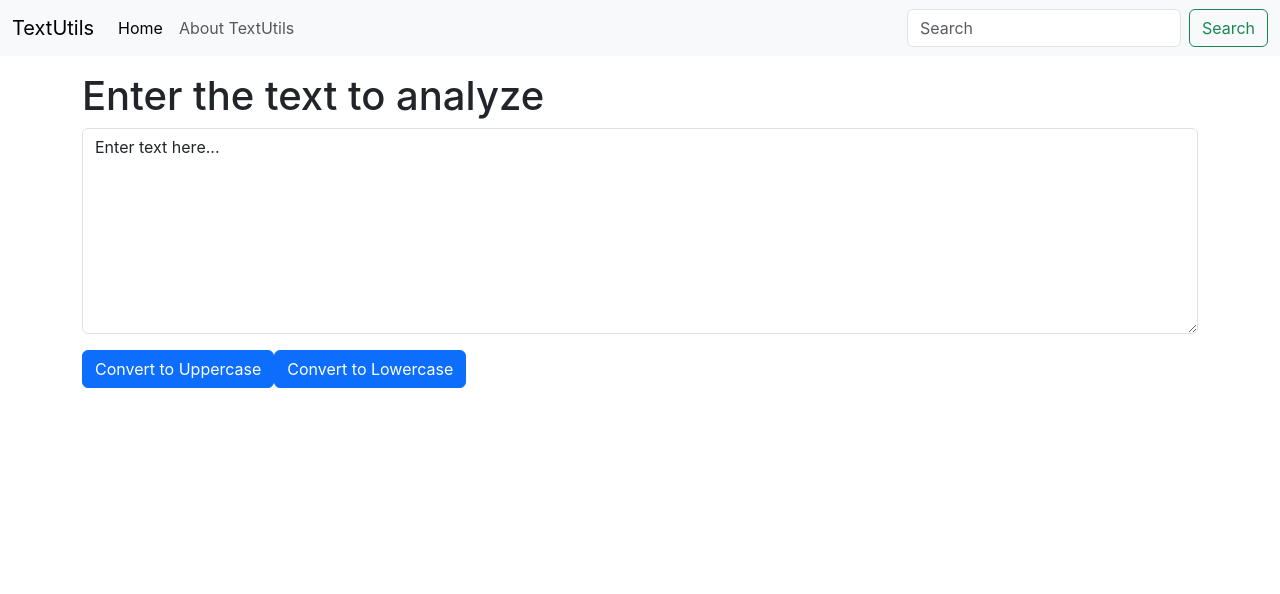
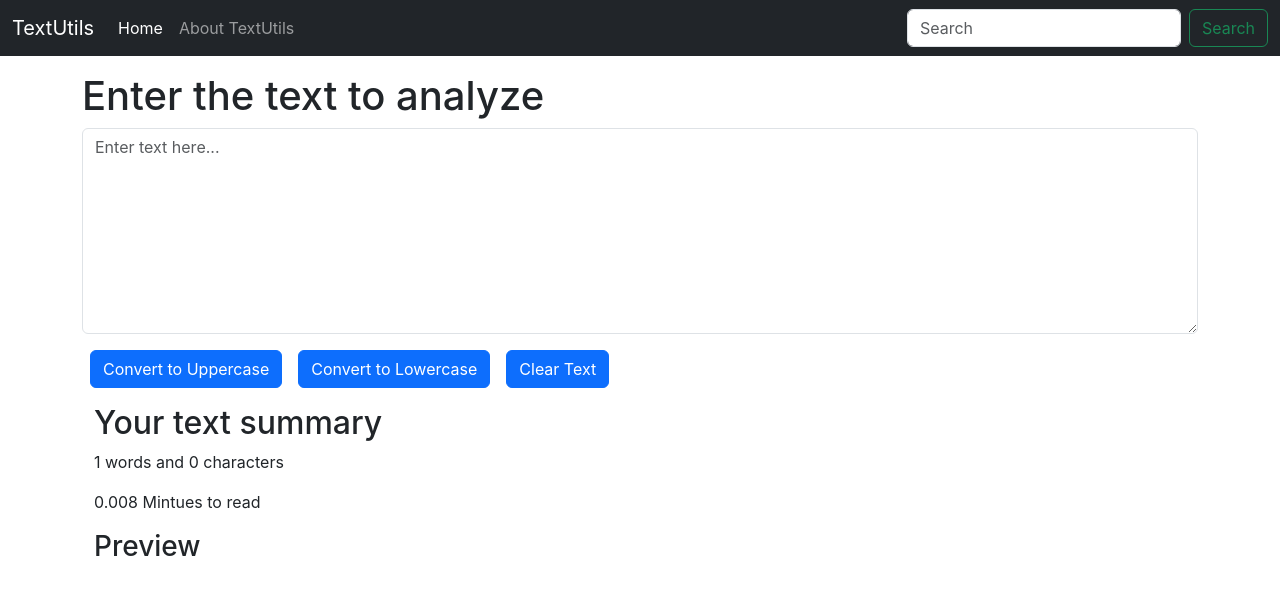
Before and after one commit to Rishav-2310/Case-Changer, a React (Create React App) app: page / in a window 1280 px wide. Shown: the top 594 px of the page. Built offline with nearby package versions, Linux system fonts and the light colour scheme.

Commit message:
add more functions

```diff
--- a/src/components/Navbar.js
+++ b/src/components/Navbar.js
@@ -2,7 +2,7 @@
 import PropTypes from 'prop-types';
 export default function Navbar(props){
     return(
-        <nav className="navbar navbar-expand-lg bg-body-tertiary">
+        <nav className="navbar navbar-expand-lg navbar-dark bg-dark">
             <div className="container-fluid">
                 <a className="navbar-brand" href="/">{props.title}</a>
                 <button className="navbar-toggler" type="button" data-bs-toggle="collapse" data-bs-target="#navbarSupportedContent" aria-controls="navbarSupportedContent" aria-expanded="false" aria-label="Toggle navigation">
--- a/src/components/Textform.js
+++ b/src/components/Textform.js
@@ -15,16 +15,30 @@
         let lowText= text.toLowerCase();
         setText(lowText)
     }
-    const [text, setText]= useState("Enter text here...");
+    const handleClearClick= ()=>{
+        let clearText= '';
+        setText(clearText)
+    }
+    const [text, setText]= useState('');
     return(
+        <>
         <div>
             <h1>{props.heading}</h1>
             <div className="mb-3">
-                <textarea className="form-control" value={text} onChange={handleOnChange} id="myBox" rows="8"></textarea>
+                <textarea className="form-control" value={text} onChange={handleOnChange} id="myBox" rows="8" placeholder='Enter text here...'></textarea>
             </div>
-            <button className="btn btn-primary" onClick={handleUpClick}>Convert to Uppercase</button>
-            <button className="btn btn-primary" onClick={handleDownClick}>Convert to Lowercase</button>
+            <button className="btn btn-primary mx-2" onClick={handleUpClick}>Convert to Uppercase</button>
+            <button className="btn btn-primary mx-2" onClick={handleDownClick}>Convert to Lowercase</button>
+            <button className="btn btn-primary mx-2" onClick={handleClearClick}>Clear Text</button>
         </div>
+        <div className="container my-3">
+            <h2>Your text summary</h2>
+            <p>{text.split(" ").length} words and {text.length} characters</p>
+            <p>{0.008 * text.split(" ").length} Mintues to read</p>
+            <h3>Preview</h3>
+            <p>{text}</p>
+        </div>
+        </>
     )
 }
 
```
